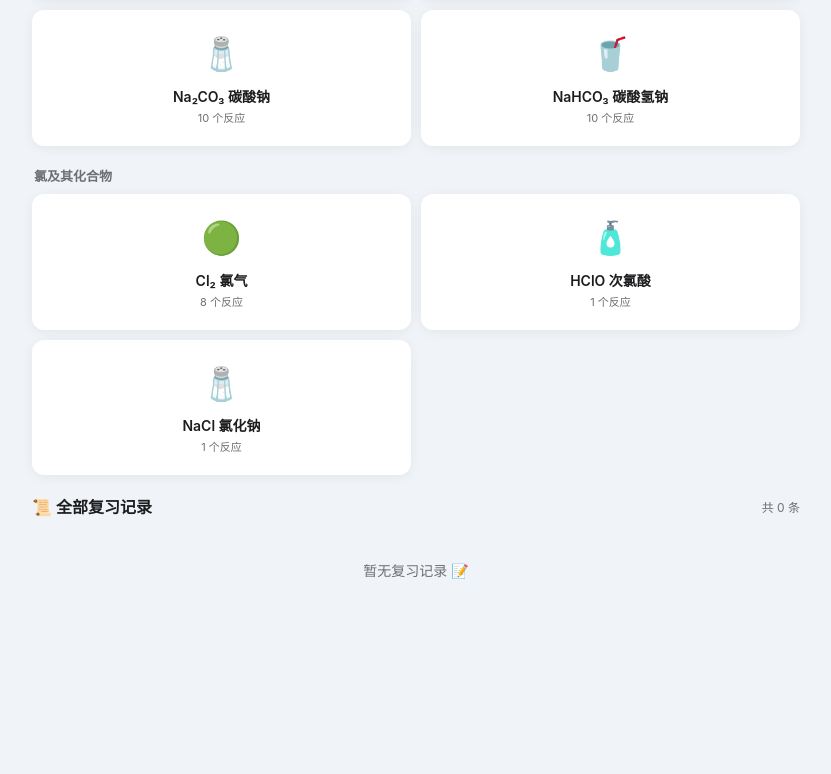
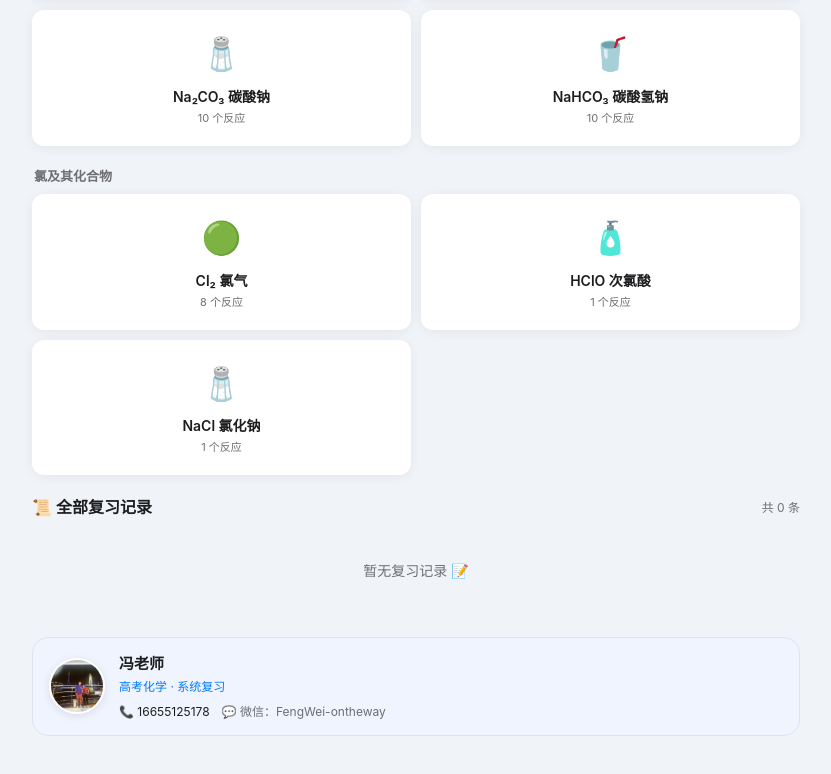
Before and after one commit to lolipopqaq-eng/chemistry-tracker, a React (Vite) app: page / in a window 1280 px wide. Shown: the part 671-1445 px from the top of the page, without its empty margins (224-1055 px from the left). Before the commit the page ends 1324 px from the top, so only its background shows below. Built offline with nearby package versions, Linux system fonts and the light colour scheme.

Commit message:
feat: 添加冯老师照片+联系方式

```diff
--- a/src/App.jsx
+++ b/src/App.jsx
@@ -122,6 +122,7 @@ export default function App() {
   // Detail view of a reaction
   if (detailReaction) {
     return (
+      <>
         <ReactionDetail
           reaction={detailReaction}
           record={records[detailReaction.id]}
@@ -129,6 +130,18 @@ export default function App() {
           onBack={() => setDetailReaction(null)}
           onMarkResult={(id, correct) => markResult(id, correct)}
         />
+        <div className="teacher-card" style={{ margin: '20px 16px 0' }}>
+          <img src="/teacher-photo.jpg" alt="冯老师" className="teacher-photo" />
+          <div className="teacher-info">
+            <div className="teacher-name">冯老师</div>
+            <div className="teacher-desc">高考化学 · 系统复习</div>
+            <div className="teacher-contact">
+              <span>📞 <a href="tel:16655125178">16655125178</a></span>
+              <span>💬 微信：FengWei-ontheway</span>
+            </div>
+          </div>
+        </div>
+      </>
     );
   }
 
@@ -263,6 +276,19 @@ export default function App() {
         </>
       )}
 
+      {/* 关于老师 */}
+      <div className="teacher-card">
+        <img src="/teacher-photo.jpg" alt="冯老师" className="teacher-photo" />
+        <div className="teacher-info">
+          <div className="teacher-name">冯老师</div>
+          <div className="teacher-desc">高考化学 · 系统复习</div>
+          <div className="teacher-contact">
+            <span>📞 <a href="tel:16655125178">16655125178</a></span>
+            <span>💬 微信：FengWei-ontheway</span>
+          </div>
+        </div>
+      </div>
+
       {confirmReset && (
         <ConfirmModal
           message="确定要重置所有复习数据吗？这会清除所有记录。"
--- a/src/styles/app.css
+++ b/src/styles/app.css
@@ -489,6 +489,57 @@ body {
 .btn-cancel { background: #f0f0f5; color: var(--text); }
 .btn-danger { background: var(--danger); color: white; }
 
+/* 关于老师卡片 */
+.teacher-card {
+  display: flex;
+  align-items: center;
+  gap: 14px;
+  background: #f0f4ff;
+  border-radius: 16px;
+  padding: 14px 16px;
+  margin-top: 24px;
+  margin-bottom: 12px;
+  border: 1px solid #dce3f0;
+}
+.teacher-card .teacher-photo {
+  width: 56px;
+  height: 56px;
+  border-radius: 50%;
+  object-fit: cover;
+  flex-shrink: 0;
+  border: 2px solid white;
+  box-shadow: 0 2px 8px rgba(0,0,0,0.1);
+}
+.teacher-card .teacher-info {
+  flex: 1;
+  min-width: 0;
+}
+.teacher-card .teacher-name {
+  font-size: 15px;
+  font-weight: 700;
+  color: var(--text);
+}
+.teacher-card .teacher-desc {
+  font-size: 12px;
+  color: var(--primary);
+  margin-top: 1px;
+}
+.teacher-card .teacher-contact {
+  display: flex;
+  flex-wrap: wrap;
+  gap: 6px 12px;
+  margin-top: 6px;
+  font-size: 12px;
+  color: var(--text-secondary);
+}
+.teacher-card .teacher-contact a {
+  color: var(--text);
+  text-decoration: none;
+}
+.teacher-card .teacher-contact a:hover {
+  color: var(--primary);
+}
+
 /* Responsive */
 @media (max-width: 600px) {
   .app { padding: 12px 10px 32px; }
```
Also changed, not shown: public/teacher-photo.jpg (added), 5 other files (tests, documents, lock files or other folders). Lines whose indentation alone changed are shown as unchanged.
